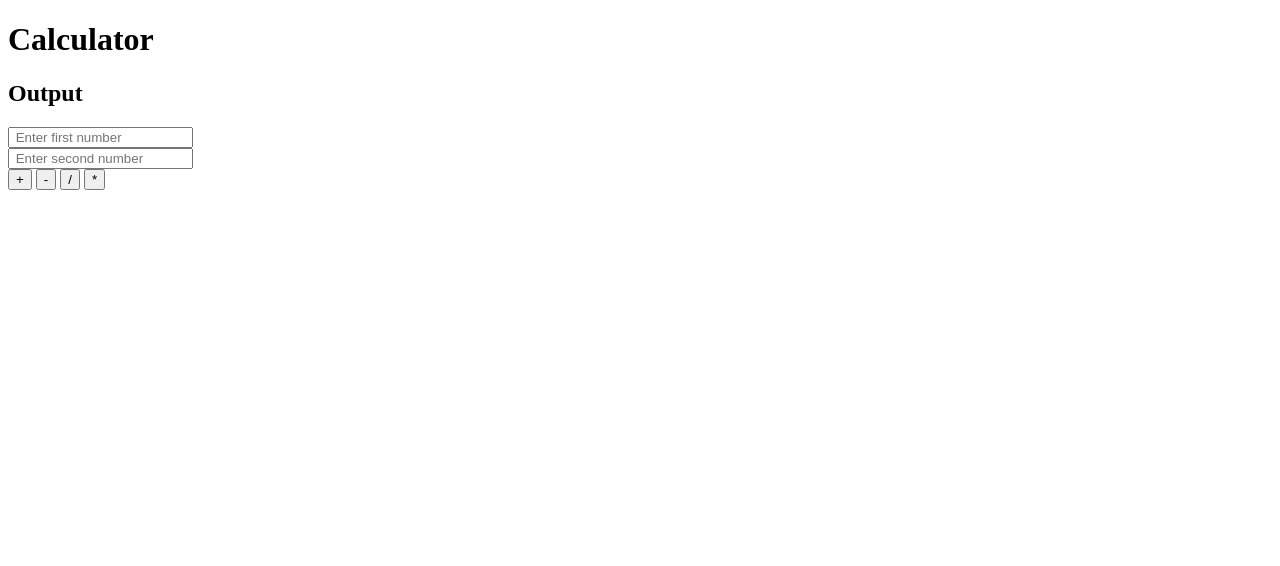
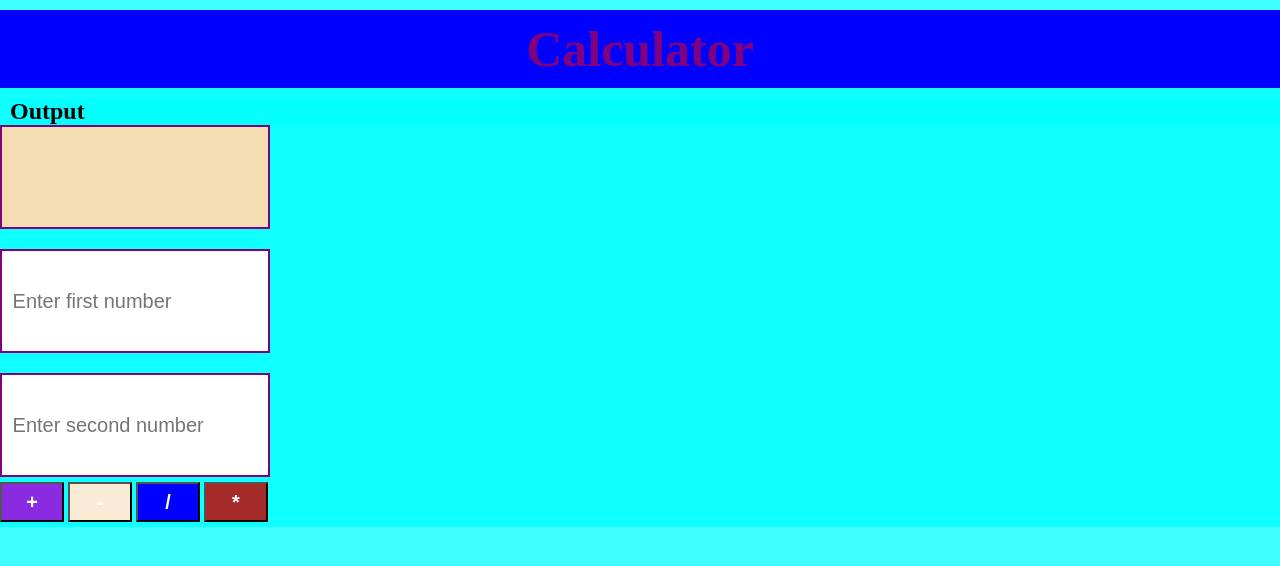
Before and after one commit to anandku222/Calculator_front_page, a plain HTML site: page index.html in a window 1280 px wide. Drawn offline with Linux system fonts and the light colour scheme.

Commit message:
Update index.html

```diff
--- a/index.html
+++ b/index.html
@@ -4,7 +4,7 @@
     <meta charset="UTF-8">
     <meta name="viewport" content="width=device-width, initial-scale=1.0">
     <title>calculator</title>
-    <link rel="stylesheet" href="/calculator.css">
+    <link rel="stylesheet" href="style.css">
     <script src="/calculator.js"></script>
 
 </head>
```
